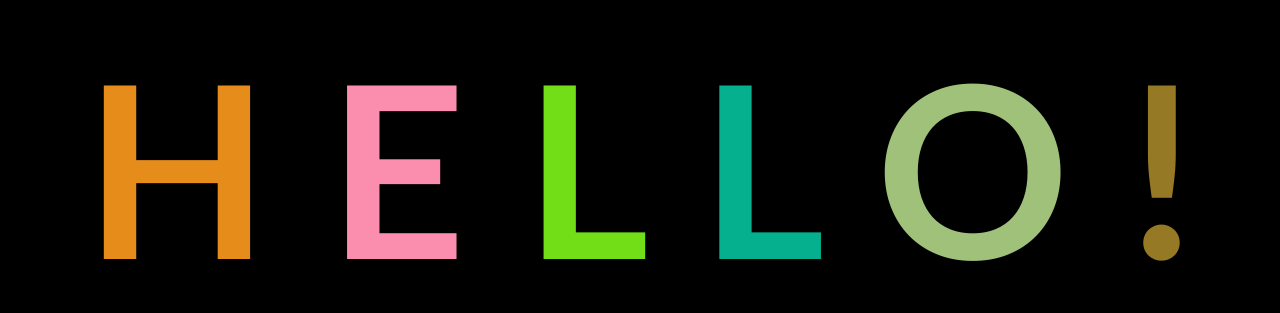
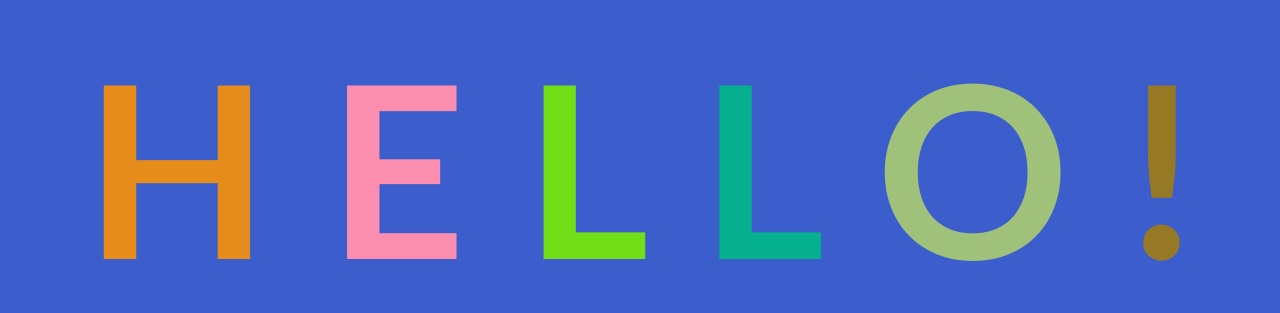
Before and after one commit to LeoTorres96/AnimatedTextGitDemo, a plain HTML site: page index.html in a window 1280 px wide. Shown: the part 242-555 px from the top of the page. Drawn offline with Linux system fonts and the light colour scheme.

Commit message:
change bg color

```diff
--- a/app.css
+++ b/app.css
@@ -3,7 +3,7 @@ body {
     justify-content: center;
     align-items: center;
     height: 100vh;
-    background-color: black;
+    background-color: rgb(60, 94, 204);
 }
 
 h1 {
```
